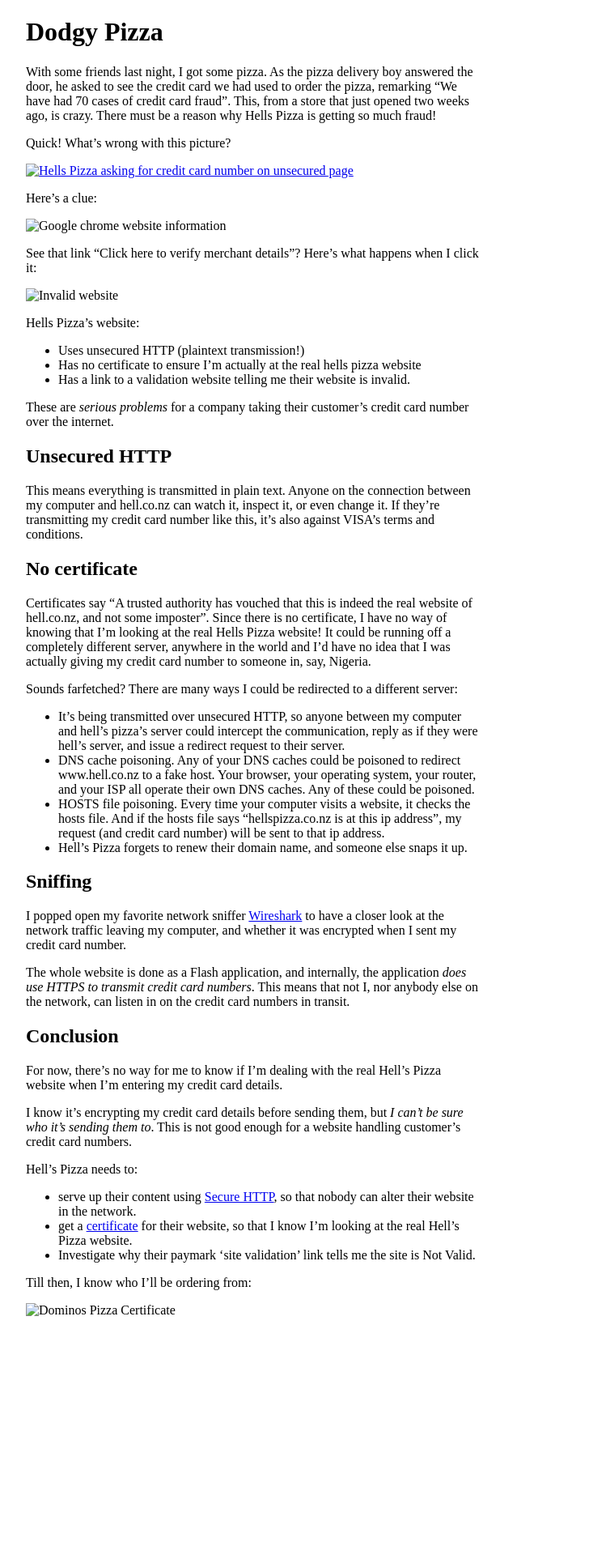
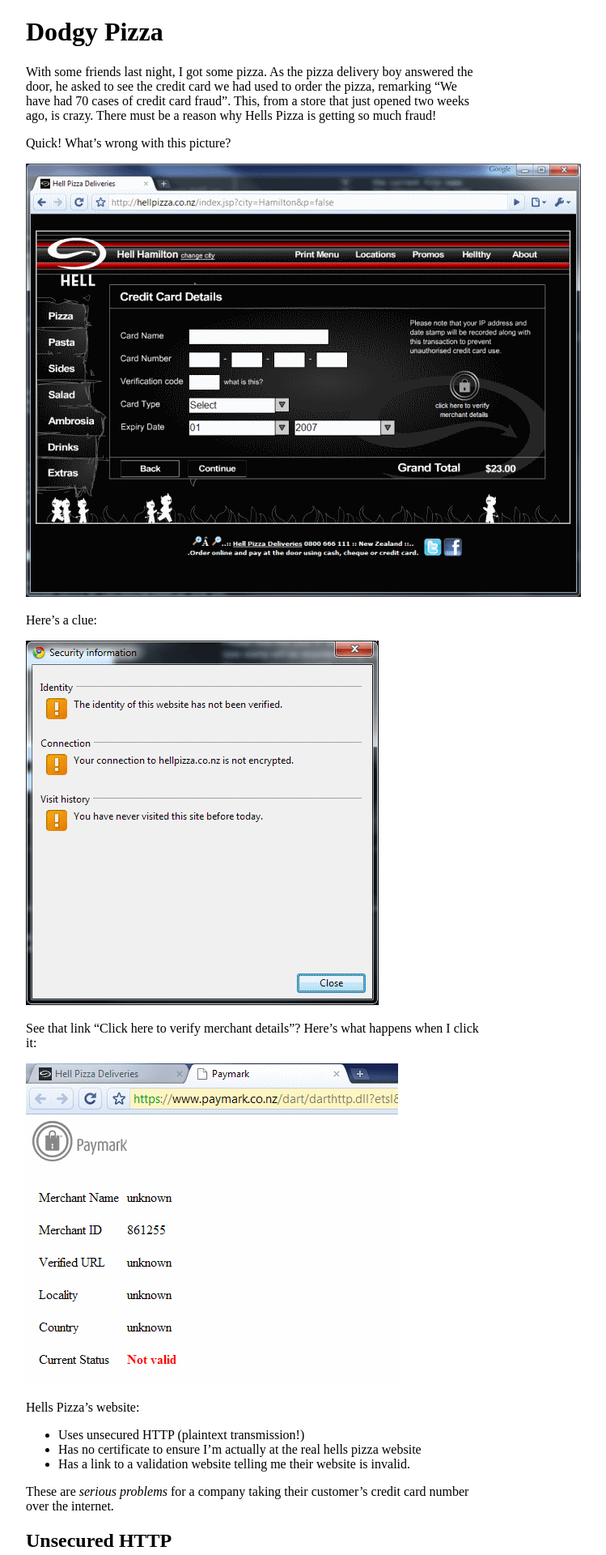
Before and after one commit to mhansen/jekyll-blog, a Jekyll site: the page built from _posts/2009-08-24-dodgy-pizza.markdown, in a window 1280 px wide. Shown: the top 1920 px of the page at 81% size, without its empty margins (296-1045 px from the left). Built offline with Jekyll 4.4.1, drawn with Linux system fonts in a browser that asks for light colours; Markdown is read by kramdown in place of the engine named in the settings; before the commit the page ends 1643 px from its top, so only the background shows below that.

Commit message:
images now resolve to root

```diff
--- a/_posts/2009-08-24-dodgy-pizza.markdown
+++ b/_posts/2009-08-24-dodgy-pizza.markdown
@@ -7,15 +7,15 @@ With some friends last night, I got some pizza. As the pizza delivery boy answer
 
 Quick! What's wrong with this picture?
 
-[![Hells Pizza asking for credit card number on unsecured page](images/hells.png)](www.hell.co.nz)
+[![Hells Pizza asking for credit card number on unsecured page](/images/hells.png)](www.hell.co.nz)
 
 Here's a clue:
 
-![Google chrome website information](images/chromeinfo.png)
+![Google chrome website information](/images/chromeinfo.png)
 
 See that link "Click here to verify merchant details"? Here's what happens when I click it:
 
-![Invalid website](images/paymark.png)
+![Invalid website](/images/paymark.png)
 
 Hells Pizza's website:
 
@@ -46,7 +46,7 @@ Sounds farfetched? There are many ways I could be redirected to a different serv
 Sniffing
 --------
 
-I popped open my favorite network sniffer [Wireshark](images/http://www.wireshark.org) to have a closer look at the network traffic leaving my computer, and whether it was encrypted when I sent my credit card number.
+I popped open my favorite network sniffer [Wireshark](/images/http://www.wireshark.org) to have a closer look at the network traffic leaving my computer, and whether it was encrypted when I sent my credit card number.
 
 The whole website is done as a Flash application, and internally, the application *does use HTTPS to transmit credit card numbers*. This means that not I, nor anybody else on the network, can listen in on the credit card numbers in transit.
 
@@ -65,4 +65,4 @@ Hell's Pizza needs to:
 
 Till then, I know who I'll be ordering from:
 
-![Dominos Pizza Certificate](images/dominos.png)
+![Dominos Pizza Certificate](/images/dominos.png)
```
